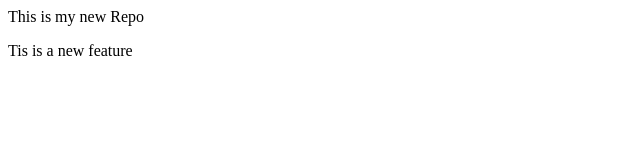
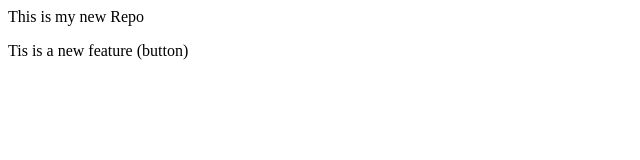
Before and after one commit to yuvyimmortal-ship-it/localrepo, a plain HTML site: page index.html in a window 1280 px wide. Shown: the full height of the page, 0-640 px from the left. Drawn offline with Linux system fonts and the light colour scheme.

Commit message:
add button

```diff
--- a/index.html
+++ b/index.html
@@ -1,2 +1,2 @@
 <p>This is my new Repo</p>
-<P> Tis is a new feature</P>
+<P> Tis is a new feature (button)</P>
```
